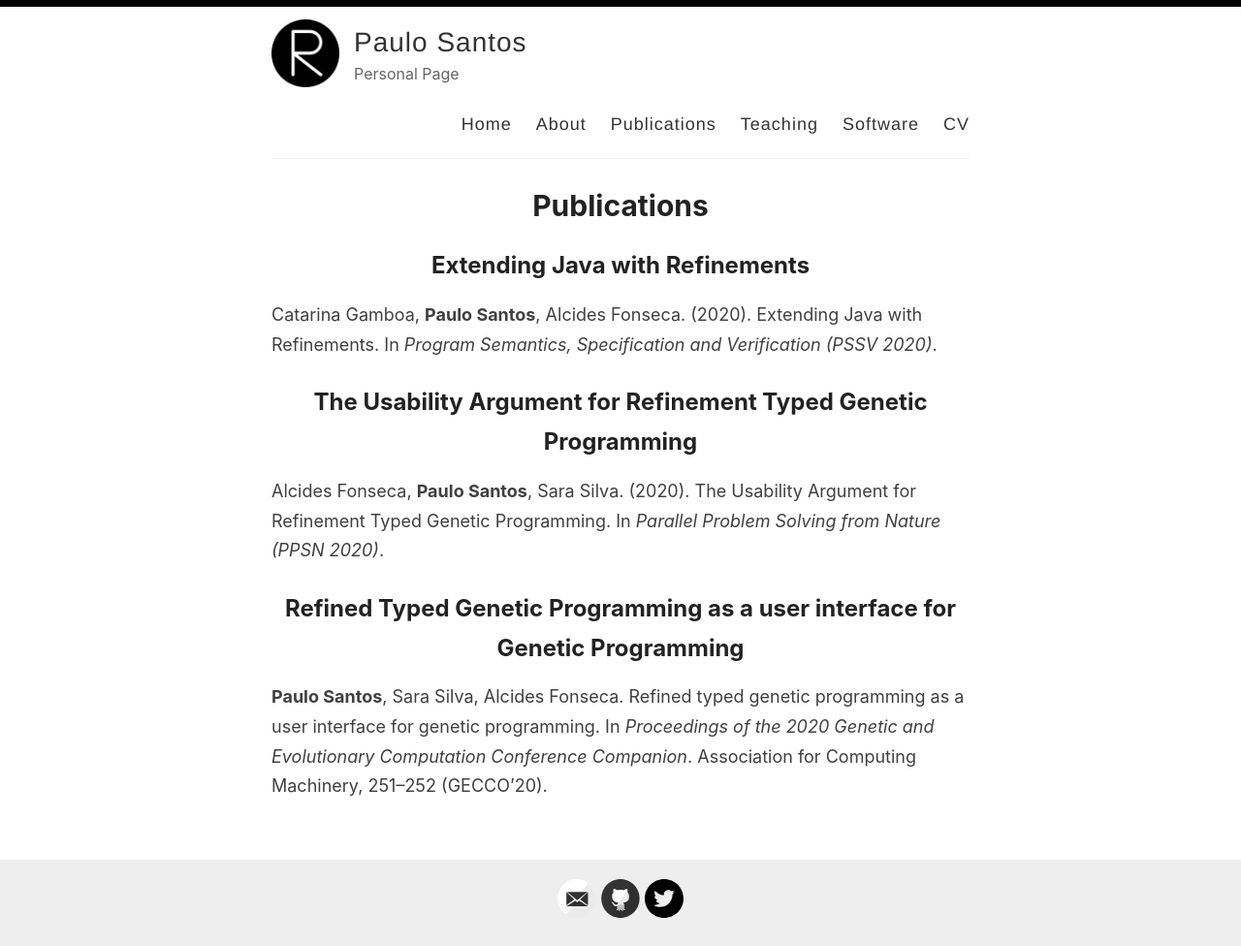
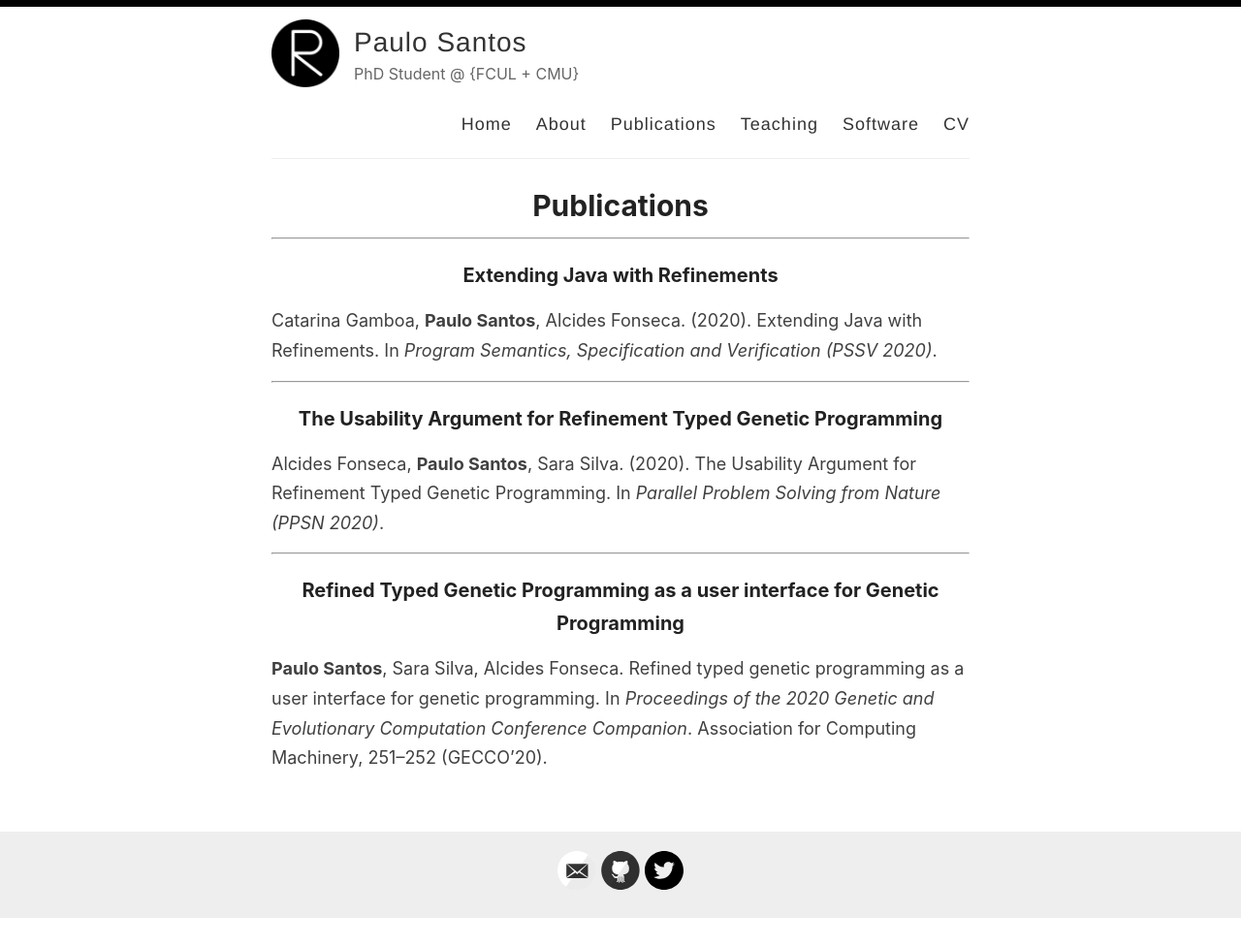
Before and after one commit to pcanelas/pcanelas.github.io, a Jekyll site: the page built from _pages/publications.md, in a window 1280 px wide. Shown: the whole page at 97% size. Built offline with Jekyll 4.4.1, drawn with Linux system fonts in a browser that asks for light colours; after the commit the page ends 947 px from its top, so only the background shows below that.

```diff
--- a/_config.yml
+++ b/_config.yml
@@ -7,7 +7,7 @@
 author: Paulo Santos
 
 # Short bio or description
-description: Personal Page
+description: PhD Student @ {FCUL + CMU}
 
 # URL of your avatar or profile pic (you could use your GitHub profile pic)
 avatar: /images/reverie.png
--- a/_pages/publications.md
+++ b/_pages/publications.md
@@ -4,11 +4,17 @@
 permalink: /publications/
 ---
 
-## Extending Java with Refinements
+-----------------------------
+
+### Extending Java with Refinements
 Catarina Gamboa, **Paulo Santos**, Alcides Fonseca. (2020). Extending Java with Refinements. In *Program Semantics, Specification and Verification (PSSV 2020)*.
 
-## The Usability Argument for Refinement Typed Genetic Programming
+-----------------------------
+
+### The Usability Argument for Refinement Typed Genetic Programming
 Alcides Fonseca, **Paulo Santos**, Sara Silva. (2020). The Usability Argument for Refinement Typed Genetic Programming. In *Parallel Problem Solving from Nature (PPSN 2020)*.
 
-## Refined Typed Genetic Programming as a user interface for Genetic Programming
+-----------------------------
+
+### Refined Typed Genetic Programming as a user interface for Genetic Programming
 **Paulo Santos**, Sara Silva, Alcides Fonseca. Refined typed genetic programming as a user interface for genetic programming. In *Proceedings of the 2020 Genetic and Evolutionary Computation Conference Companion*. Association for Computing Machinery, 251–252 (GECCO'20).
```
